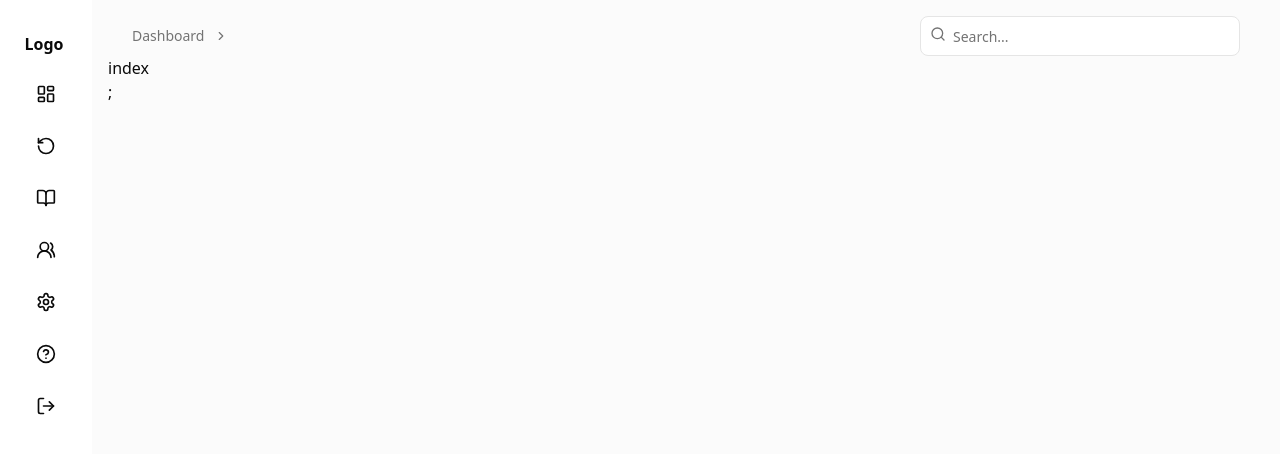
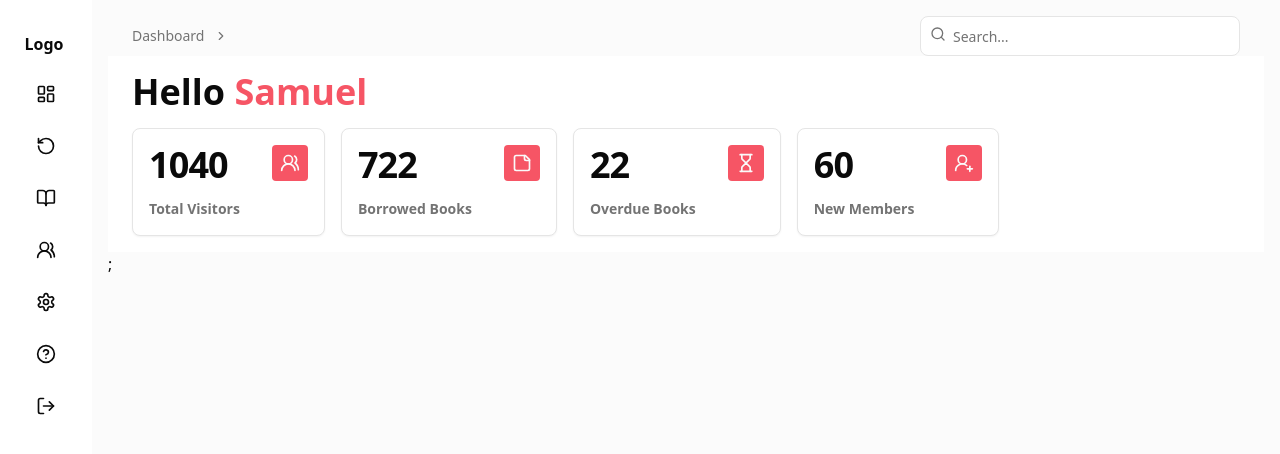
Before and after one commit to olakadasami/library-ms-frontend, a Next.js app: page /dashboard in a window 1280 px wide. Shown: the top 454 px of the page. Built offline with nearby package versions, Linux system fonts and the light colour scheme.

Commit message:
chore: add info cards to dashboard

```diff
--- a/src/pages/dashboard/index.tsx
+++ b/src/pages/dashboard/index.tsx
@@ -1,7 +1,23 @@
+import InfoCard from "@/features/dashboard/InfoCard/InfoCard";
+import { infoCardData } from "@/features/dashboard/InfoCard/infoCardData";
 import React from "react";
 
 function index() {
-  return <div>index</div>;
+  return (
+    <div className="space-y-4 sm:py-4 px-6 relative bg-background">
+      <h1 className="text-4xl font-semibold">
+        Hello <span className="text-primary">Samuel</span>
+      </h1>
+      <main className=" space-y-4">
+        {/* Top containers */}
+        <div className="flex flex-wrap gap-4">
+          {infoCardData.map((item) => (
+            <InfoCard key={item.title} {...item} />
+          ))}
+        </div>
+      </main>
+    </div>
+  );
 }
 
 export default index;
```
